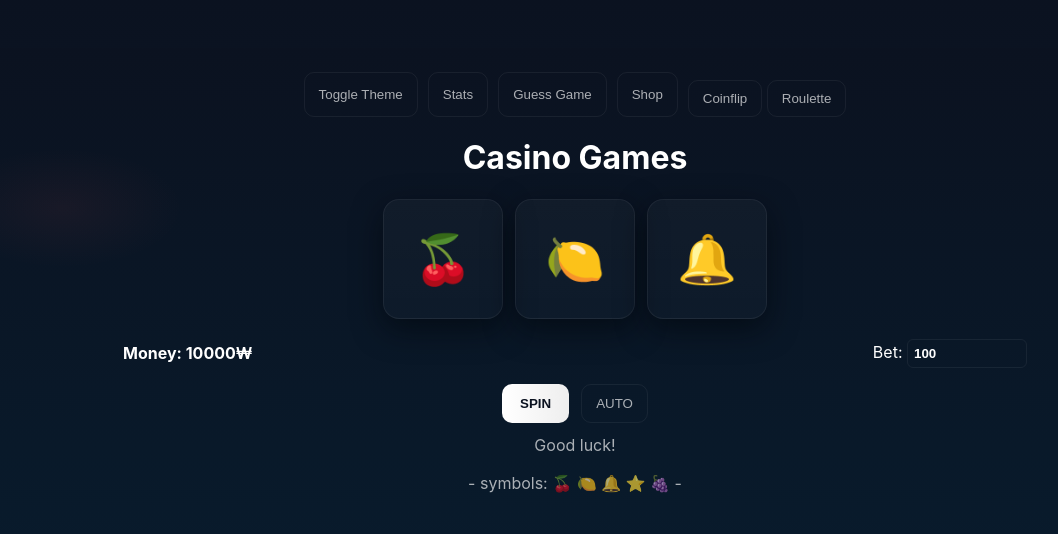
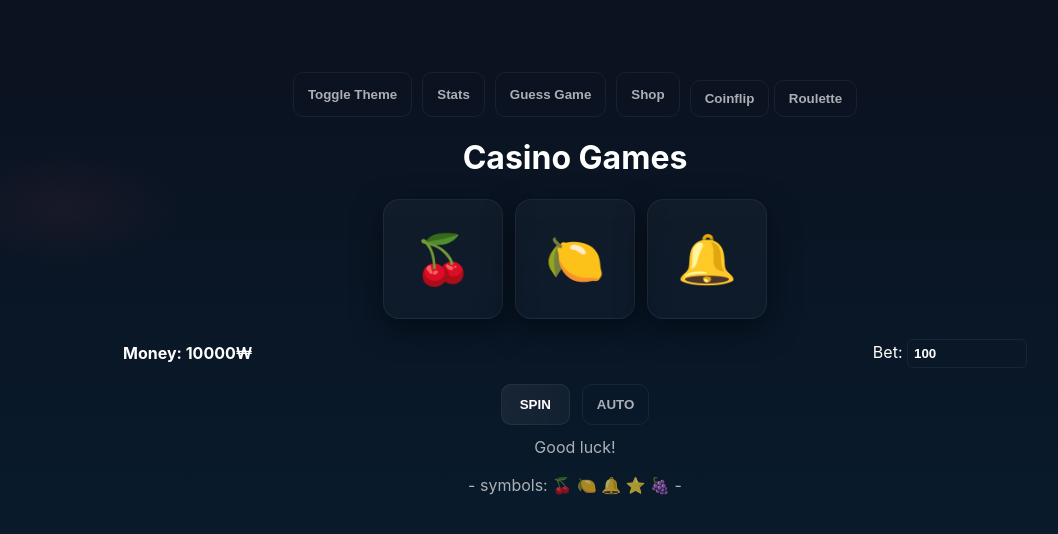
Before and after one commit to Poka192/justweb, a plain HTML site: page index.html in a window 1280 px wide. Shown: the whole page, without its empty margins (65-1123 px from the left). Drawn offline with Linux system fonts and the light colour scheme.

Commit message:
UI: dark-theme form controls and button normalization

```diff
--- a/style.css
+++ b/style.css
@@ -85,8 +85,26 @@ html,body{height:100%;margin:0;background:radial-gradient(1200px 600px at 10% 20
 .coin-btn{padding:8px 12px;background:transparent;border:0;color:var(--muted);cursor:pointer}
 .coin-btn.active{background:linear-gradient(90deg, rgba(255,255,255,0.06), rgba(255,255,255,0.04));color:var(--primary);font-weight:700}
 .actions{margin-top:16px;display:flex;gap:12px;justify-content:center}
-.primary{background:linear-gradient(90deg,#fff,#eee);color:#0b1220;padding:12px 18px;border-radius:10px;border:none;font-weight:800;cursor:pointer}
+.primary{background:linear-gradient(90deg, rgba(255,255,255,0.06), rgba(255,255,255,0.04));color:var(--primary);padding:12px 18px;border-radius:10px;border:1px solid rgba(255,255,255,0.06);font-weight:800;cursor:pointer}
 .ghost{background:transparent;border:1px solid rgba(255,255,255,0.06);color:var(--muted);padding:10px 14px;border-radius:10px;cursor:pointer}
+
+/* Normalize form controls to dark theme */
+button, input[type="number"], select {
+    -webkit-appearance: none;
+    appearance: none;
+    background: linear-gradient(180deg, rgba(255,255,255,0.02), rgba(255,255,255,0.01));
+    border: 1px solid rgba(255,255,255,0.04);
+    color: var(--primary);
+    padding: 8px 10px;
+    border-radius: 8px;
+    font-weight: 700;
+}
+
+/* Remove default white focus for buttons in some browsers */
+button:focus, input:focus, select:focus{ outline: none; box-shadow: 0 6px 24px rgba(2,6,12,0.6) inset }
+
+/* smaller buttons inside shop items */
+.shop-item button{background: linear-gradient(180deg, rgba(255,255,255,0.02), rgba(255,255,255,0.01)); border:1px solid rgba(255,255,255,0.04); color:var(--primary)}
 .message{margin-top:12px;color:var(--muted)}
 .help{margin-top:18px;color:var(--muted)}
 
```
